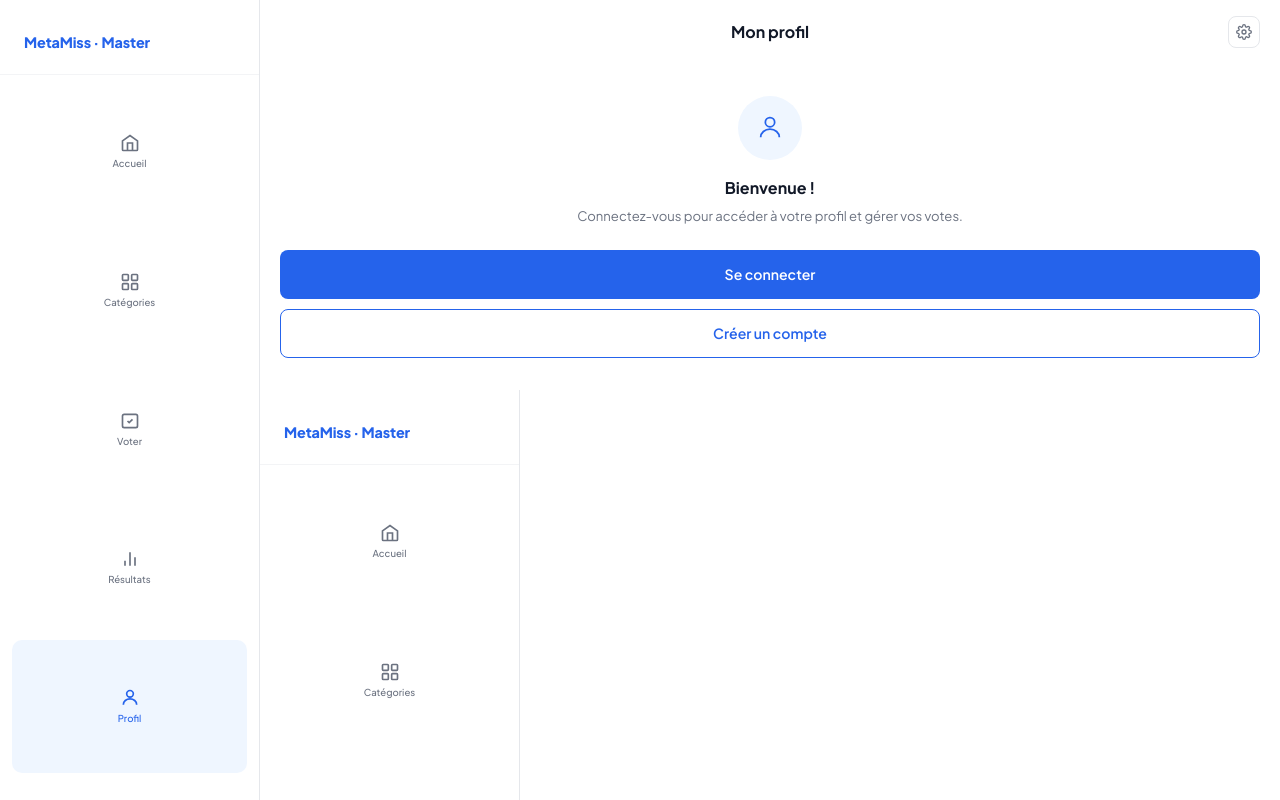
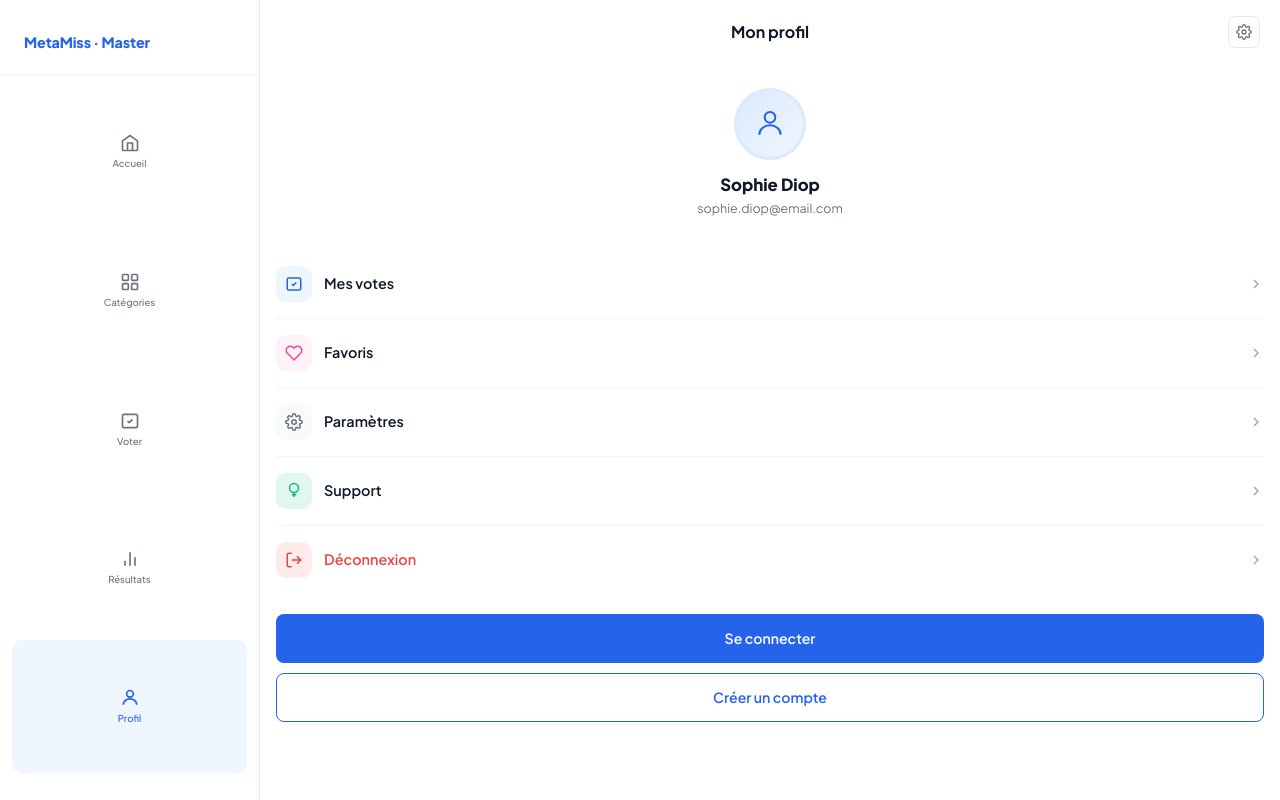
Before and after one commit to klara007dj/meta-miss-master, a Next.js app in the folder frontend/: page /profile in a window 1280 px wide. Shown: the top 800 px of the page. Built offline with nearby package versions, Linux system fonts and the light colour scheme.

Commit message:
Refactor ProfilePage component for clarity

```diff
--- a/frontend/src/app/profile/page.tsx
+++ b/frontend/src/app/profile/page.tsx
@@ -2,7 +2,6 @@
 import { useState } from "react";
 import { useRouter } from "next/navigation";
 import Link from "next/link";
-import BottomNav from "@/components/layout/BottomNav";
 import { useAuthStore } from "@/store/authStore";
 import { useT } from "@/store/langStore";
 
@@ -45,11 +44,10 @@ export default function ProfilePage() {
         </button>
       </div>
 
-      {/* Avatar + name — only shown when authenticated */}
-      {isAuthenticated && user ? (
+      {/* Avatar + name */}
       <div style={{ display: "flex", flexDirection: "column", alignItems: "center", padding: "24px 20px 32px" }}>
         <div style={{ width: 72, height: 72, borderRadius: "50%", background: "linear-gradient(135deg,var(--blue-mid),var(--blue-light))", border: "3px solid var(--blue-mid)", display: "flex", alignItems: "center", justifyContent: "center", marginBottom: 12, overflow: "hidden" }}>
-            {user.avatar ? (
+          {user?.avatar ? (
             <img src={user.avatar} alt={user.name} style={{ width: "100%", height: "100%", objectFit: "cover" }} />
           ) : (
             <svg width="32" height="32" viewBox="0 0 24 24" fill="none" stroke="var(--blue)" strokeWidth="1.5">
@@ -57,30 +55,11 @@ export default function ProfilePage() {
             </svg>
           )}
         </div>
-          <div style={{ fontWeight: 800, fontSize: "1.05rem", color: "var(--text)" }}>{user.name}</div>
-          <div style={{ fontSize: "0.78rem", color: "var(--text-muted)", marginTop: 2 }}>{user.email}</div>
+        <div style={{ fontWeight: 800, fontSize: "1.05rem", color: "var(--text)" }}>{user?.name || "Sophie Diop"}</div>
+        <div style={{ fontSize: "0.78rem", color: "var(--text-muted)", marginTop: 2 }}>{user?.email || "sophie.diop@email.com"}</div>
       </div>
-      ) : (
-        /* Not logged in — prompt */
-        <div style={{ padding: "32px 20px", textAlign: "center" }}>
-          <div style={{ width: 64, height: 64, borderRadius: "50%", background: "var(--blue-light)", display: "flex", alignItems: "center", justifyContent: "center", margin: "0 auto 16px" }}>
-            <svg width="28" height="28" viewBox="0 0 24 24" fill="none" stroke="#2563EB" strokeWidth="1.5">
-              <circle cx="12" cy="7" r="4"/><path d="M4 20c0-4 3.6-7 8-7s8 3 8 7"/>
-            </svg>
-          </div>
-          <div style={{ fontWeight: 700, fontSize: "1rem", color: "var(--text)", marginBottom: 6 }}>Bienvenue !</div>
-          <div style={{ fontSize: "0.82rem", color: "var(--text-muted)", marginBottom: 24, lineHeight: 1.5 }}>
-            Connectez-vous pour accéder à votre profil et gérer vos votes.
-          </div>
-          <div style={{ display: "flex", flexDirection: "column", gap: 10 }}>
-            <Link href="/login" className="btn-blue">{t.loginBtn || "Se connecter"}</Link>
-            <Link href="/login?tab=register" className="btn-outline">{t.createAccount || "Créer un compte"}</Link>
-          </div>
-        </div>
-      )}
 
-      {/* Menu items — only when authenticated */}
-      {isAuthenticated && (
+      {/* Menu items */}
       <div style={{ padding: "0 16px" }}>
         {menuItems.map((item) => (
           <Link key={item.label} href={item.href} style={{ textDecoration: "none", display: "flex", alignItems: "center", justifyContent: "space-between", padding: "16px 0", borderBottom: "1px solid var(--border-light)" }}>
@@ -94,31 +73,16 @@ export default function ProfilePage() {
           </Link>
         ))}
 
+        {isAuthenticated && (
           <div style={{ padding: "16px 0" }}>
             <Link href="/candidates/register" className="btn-blue" style={{ fontSize: "0.9rem", marginBottom: 12, display: "block" }}>
-              {t.submitCandidacy || "Déposer ma candidature"}
+              {t.submitCandidacy}
             </Link>
           </div>
-
-          {/* WhatsApp sponsor */}
-          <a href="https://wa.me/237600000000" target="_blank" rel="noopener noreferrer"
-            style={{ textDecoration: "none", display: "flex", alignItems: "center", justifyContent: "space-between", padding: "14px 16px", borderRadius: 16, background: "#25D366", marginBottom: 12 }}>
-            <div style={{ display: "flex", alignItems: "center", gap: 12 }}>
-              <div style={{ width: 38, height: 38, borderRadius: 10, background: "rgba(255,255,255,0.2)", display: "flex", alignItems: "center", justifyContent: "center", flexShrink: 0 }}>
-                <svg width="20" height="20" viewBox="0 0 24 24" fill="#fff">
-                  <path d="M17.472 14.382c-.297-.149-1.758-.867-2.03-.967-.273-.099-.471-.148-.67.15-.197.297-.767.966-.94 1.164-.173.199-.347.223-.644.075-.297-.15-1.255-.463-2.39-1.475-.883-.788-1.48-1.761-1.653-2.059-.173-.297-.018-.458.13-.606.134-.133.298-.347.446-.52.149-.174.198-.298.298-.497.099-.198.05-.371-.025-.52-.075-.149-.669-1.612-.916-2.207-.242-.579-.487-.5-.669-.51-.173-.008-.371-.01-.57-.01-.198 0-.52.074-.792.372-.272.297-1.04 1.016-1.04 2.479 0 1.462 1.065 2.875 1.213 3.074.149.198 2.096 3.2 5.077 4.487.709.306 1.262.489 1.694.625.712.227 1.36.195 1.871.118.571-.085 1.758-.719 2.006-1.413.248-.694.248-1.289.173-1.413-.074-.124-.272-.198-.57-.347m-5.421 7.403h-.004a9.87 9.87 0 01-5.031-1.378l-.361-.214-3.741.982.998-3.648-.235-.374a9.86 9.86 0 01-1.51-5.26c.001-5.45 4.436-9.884 9.888-9.884 2.64 0 5.122 1.03 6.988 2.898a9.825 9.825 0 012.893 6.994c-.003 5.45-4.437 9.884-9.885 9.884m8.413-18.297A11.815 11.815 0 0012.05 0C5.495 0 .16 5.335.157 11.892c0 2.096.547 4.142 1.588 5.945L.057 24l6.305-1.654a11.882 11.882 0 005.683 1.448h.005c6.554 0 11.89-5.335 11.893-11.893a11.821 11.821 0 00-3.48-8.413z"/>
-                </svg>
-              </div>
-              <div>
-                <div style={{ fontWeight: 700, fontSize: "0.88rem", color: "#fff" }}>Sponsoriser l'événement</div>
-                <div style={{ fontSize: "0.72rem", color: "rgba(255,255,255,0.8)" }}>Contactez-nous via WhatsApp</div>
-              </div>
-            </div>
-            <svg width="16" height="16" viewBox="0 0 24 24" fill="none" stroke="rgba(255,255,255,0.8)" strokeWidth="2"><path d="M9 18l6-6-6-6"/></svg>
-          </a>
+        )}
 
         {/* Déconnexion */}
-          <button onClick={() => setShowLogoutConfirm(true)} style={{ display: "flex", alignItems: "center", justifyContent: "space-between", padding: "16px 0", borderTop: "1px solid var(--border-light)", width: "100%", background: "none", border: "none", cursor: "pointer" }}>
+        <button onClick={() => setShowLogoutConfirm(true)} style={{ display: "flex", alignItems: "center", justifyContent: "space-between", padding: "16px 0", borderBottom: "1px solid var(--border-light)", width: "100%", background: "none", border: "none", cursor: "pointer" }}>
           <div style={{ display: "flex", alignItems: "center", gap: 12 }}>
             <div style={{ width: 36, height: 36, borderRadius: 10, background: "rgba(239,68,68,0.1)", display: "flex", alignItems: "center", justifyContent: "center" }}>
               <svg width="18" height="18" viewBox="0 0 24 24" fill="none" stroke="#EF4444" strokeWidth="2">
@@ -129,12 +93,18 @@ export default function ProfilePage() {
           </div>
           <svg width="16" height="16" viewBox="0 0 24 24" fill="none" stroke="var(--text-faint)" strokeWidth="2"><path d="M9 18l6-6-6-6"/></svg>
         </button>
+      </div>
 
-          {user?.role === "ADMIN" && (
-            <div style={{ padding: "16px 0 0" }}>
-              <Link href="/admin" className="btn-blue" style={{ fontSize: "0.85rem" }}>{t.adminLink || "Panneau Admin"}</Link>
+      {isAuthenticated && user?.role === "ADMIN" && (
+        <div style={{ padding: "16px 16px 0" }}>
+          <Link href="/admin" className="btn-blue" style={{ fontSize: "0.85rem" }}>{t.adminLink}</Link>
         </div>
       )}
+
+      {!isAuthenticated && (
+        <div style={{ padding: "20px 16px 0", display: "flex", flexDirection: "column", gap: 10 }}>
+          <Link href="/login" className="btn-blue">{t.loginBtn}</Link>
+          <Link href="/login?tab=register" className="btn-outline">{t.createAccount}</Link>
         </div>
       )}
 
@@ -151,7 +121,7 @@ export default function ProfilePage() {
         </div>
       )}
 
-      <BottomNav />
+
     </div>
   );
 }
```
Lines whose indentation alone changed are shown as unchanged.
